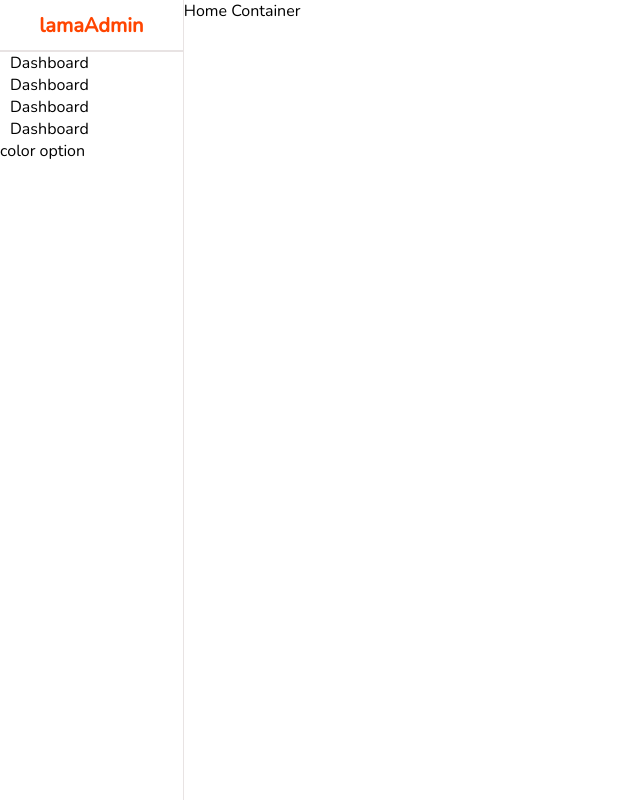
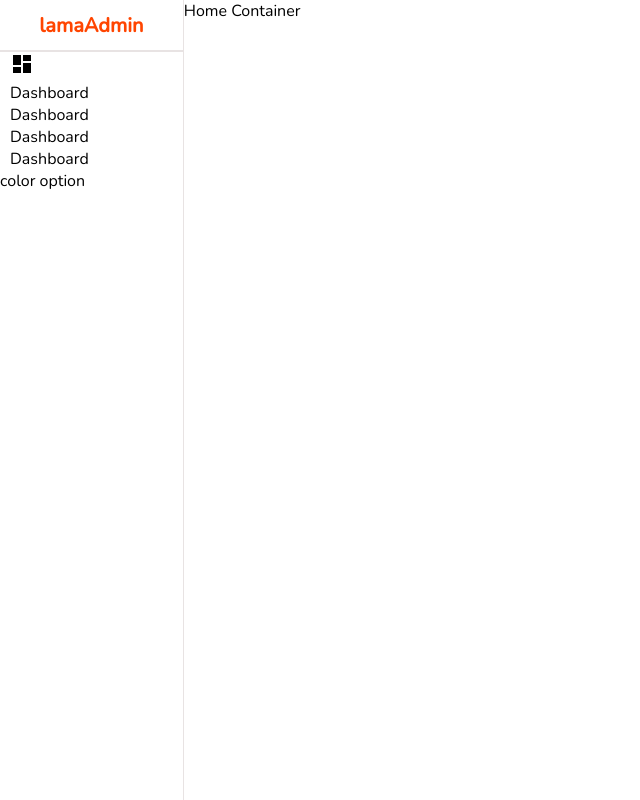
Before and after one commit to Dokkaneh/ReactDashboard, a React (Create React App) app: page / in a window 1280 px wide. Shown: the whole page, without its empty margins (0-640 px from the left). Built offline with nearby package versions, Linux system fonts and the light colour scheme.

Commit message:
More Adjustments on navbar

```diff
--- a/package.json
+++ b/package.json
@@ -5,7 +5,8 @@
   "dependencies": {
     "@emotion/react": "^11.10.5",
     "@emotion/styled": "^11.10.5",
-    "@mui/material": "^5.10.12",
+    "@mui/icons-material": "^5.10.9",
+    "@mui/material": "^5.10.13",
     "@testing-library/jest-dom": "^5.16.5",
     "@testing-library/react": "^13.4.0",
     "@testing-library/user-event": "^13.5.0",
--- a/src/components/sidebar/Sidebar.jsx
+++ b/src/components/sidebar/Sidebar.jsx
@@ -1,5 +1,5 @@
 import "./Sidebar.scss";
-
+import DashboardIcon from '@mui/icons-material/Dashboard';
 const Sidebar = () => {
   return (
       <div className="sidebar">
@@ -9,6 +9,7 @@ const Sidebar = () => {
           <hr />
           <div className="center">
               <ul>
+                  <DashboardIcon/>
                   <li><span>Dashboard</span></li>
                   <li><span>Dashboard</span></li>
                   <li><span>Dashboard</span></li>
```
Also changed, not shown: 1 other file (tests, documents, lock files or other folders).
